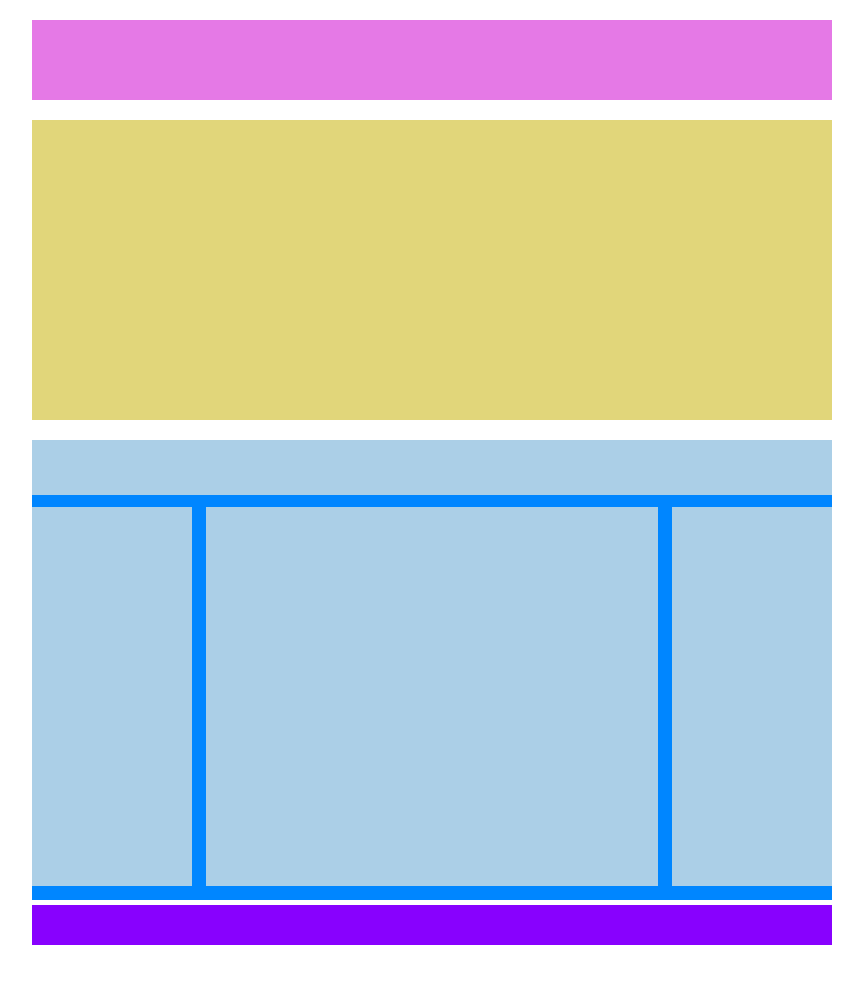
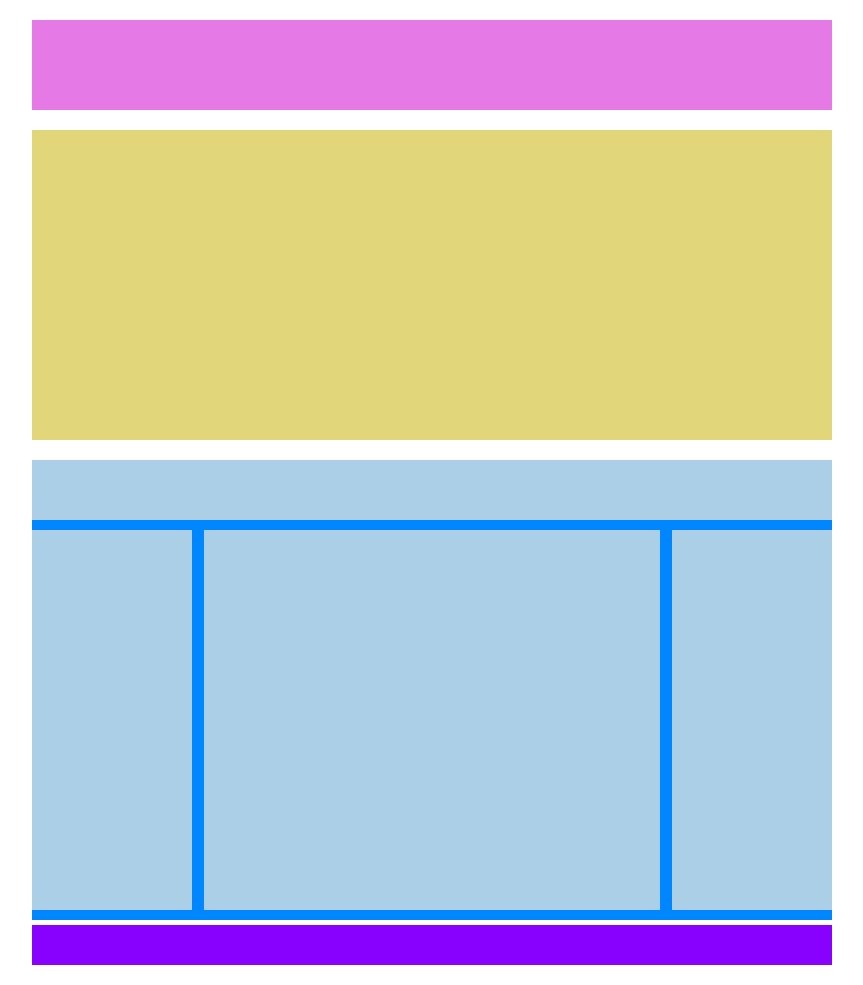
Before and after one commit to Osnago-L/htmlcss-struttura-wp, a plain HTML site: page index.html in a window 1280 px wide. Shown: the whole page, without its empty margins (208-1071 px from the left). Drawn offline with Linux system fonts and the light colour scheme.

Commit message:
no borders fix

```diff
--- a/css/style.css
+++ b/css/style.css
@@ -3,29 +3,33 @@
     padding: 0;
     box-sizing: border-box;
 }
+
 body{
     max-width: 800px;
     background-color: white;
     margin: auto;
     padding: 20px 0;
+
 }
 .banner{
-    height: 80px;
+    height: 90px;
     background-color: #e579e6;
 
 }
 .y_main{
     background-color: #e1d67a;
-    height: 300px;
+    height: 310px;
     margin: 20px 0;
 }
 .b_head_main{
     height: 60px;
-    border-bottom: 5px solid #0086ff ;
+    /* border-bottom: 5px solid #0086ff ; */
     background-color: #abcfe7;
 }
 .b_main{
     height: 400px;
+    background-color: #0086ff;
+    padding: 10px 0;
 }
 
 .b_main div {
@@ -36,16 +40,17 @@ body{
 }
 .b_left,.b_right{
     width: 20%;
-    border-bottom: 14px solid #0086ff;
-    border-top: 7px solid #0086ff;
+    /* border-bottom: 14px solid #0086ff;
+    border-top: 7px solid #0086ff; */
 
 }
 .b_centre{
-    width: 60%;
-    border-bottom: 14px solid #0086ff;
+    width: 57%;
+    margin: 0 1.5%;
+    /* border-bottom: 14px solid #0086ff;
     border-top: 7px solid #0086ff;
     border-left: 14px solid #0086ff;;
-    border-right: 14px solid #0086ff;;
+    border-right: 14px solid #0086ff;; */
 }
 
 
```
